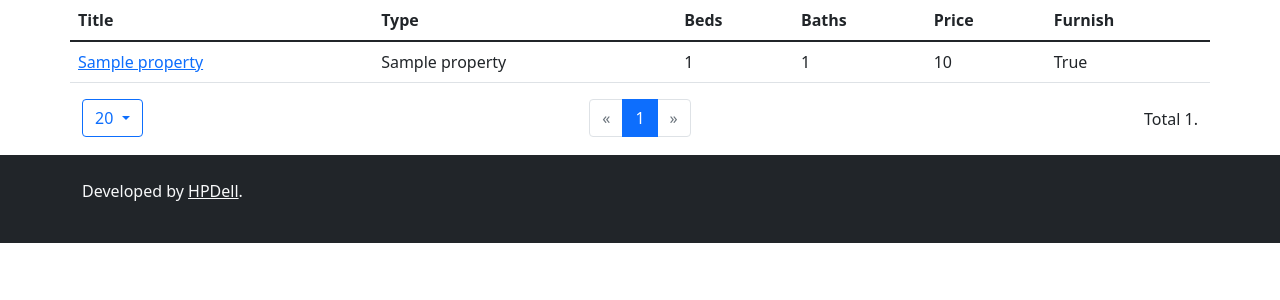
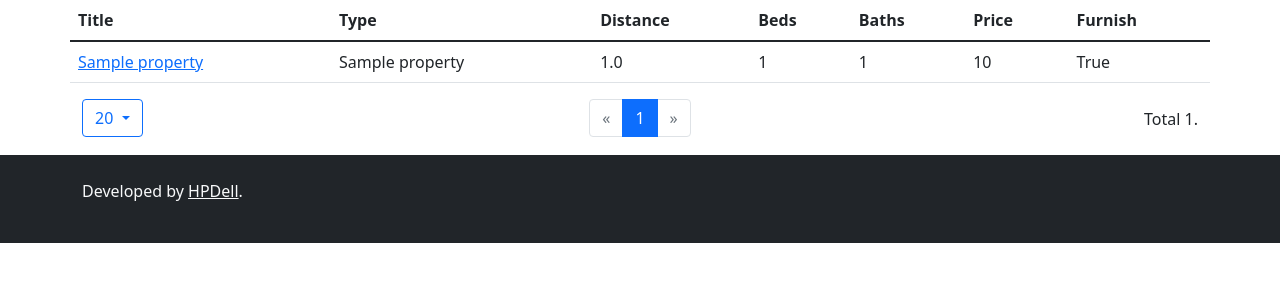
Before and after one commit to HPDell/rightmove-crawler, a Django app: page / in a window 1280 px wide. Shown: the part 56-356 px from the top of the page. Run offline with Django 4.2, Linux system fonts and the light colour scheme; tables that the repository leaves empty hold one stand-in row (values such as "Sample post").

Commit message:
add: index show distance

```diff
--- a/crawler/rightmove.py
+++ b/crawler/rightmove.py
@@ -13,7 +13,7 @@ logging.basicConfig(level=logging.INFO)
 
 RIGHTMOVE_URL = 'https://www.rightmove.co.uk/property-to-rent/find.html'
 
-DJANGO_URL = 'http://localhost:8000/api/property/'
+DJANGO_URL = 'http://huyg.site:8001/api/property/'
 
 
 class RightmoveCrawler(Thread):
@@ -26,7 +26,7 @@ class RightmoveCrawler(Thread):
     def run(self):
         logging.info("Crawler rightmove's first crawl after 60 seconds.")
         while True:
-            # sleep(60)
+            sleep(60)
             try:
                 self.crawl()
                 break
--- a/property/templates/property/index.html
+++ b/property/templates/property/index.html
@@ -29,6 +29,7 @@
                 <thead>
                     <th>Title</th>
                     <th>Type</th>
+                    <th>Distance</th>
                     <th>Beds</th>
                     <th>Baths</th>
                     <th>Price</th>
@@ -39,6 +40,7 @@
                     <tr>
                         <td><a href="{{ property.url }}">{{ property.title }}</a></td>
                         <td>{{ property.type_name }}</td>
+                        <td>{{ property.distance }}</td>
                         <td>{{ property.beds }}</td>
                         <td>{{ property.baths }}</td>
                         <td>{{ property.price_pcm }}</td>
```
